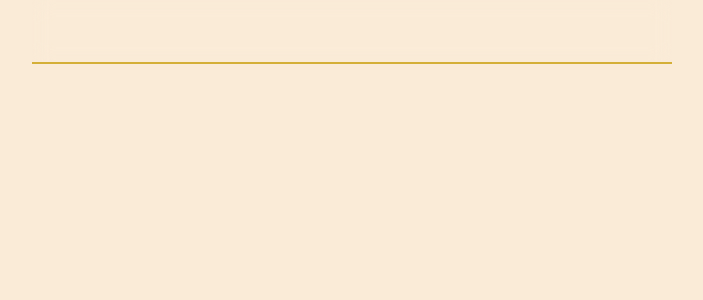
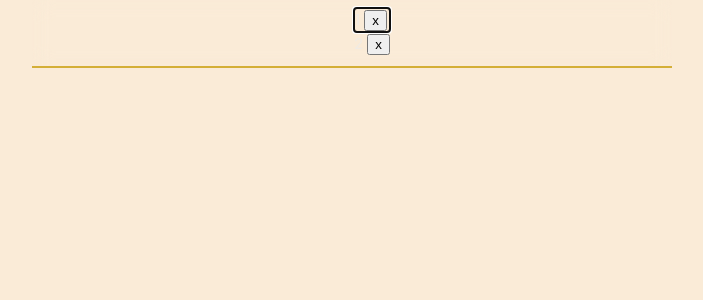
Before and after one commit to paul7Junior/vue3-llm-speak-easy-flow, a Vue app: page / in a window 1280 px wide. Shown: the top 300 px of the page, without its empty margins (288-991 px from the left). Built offline with nearby package versions, Linux system fonts and the light colour scheme.

Commit message:
with submit get first item to opacify and second item replace it

```diff
--- a/src/speakEasyFlow.vue
+++ b/src/speakEasyFlow.vue
@@ -11,7 +11,7 @@
             <div ref="groupConv" class="main-container">
                 <div class="center-wrapper">
                     <div>
-                        <transition-group name="list">
+                        <!-- <transition-group name="list">
                             <div v-for="(item, index) in divs" :contenteditable=isReadOnly[index] :key="item"
                                 :ref="el => inputRefs[index] = el"
                                 :class="['list-item', 'expanding-content', { 'indexzero': index === 0 }, { 'indexone': index === 1 }]"
@@ -19,9 +19,21 @@
                                 @transitionend="handleTransitionEnd">
                                 {{ conversation[index] }}
                             </div>
-                            <span key='fakeKey' style="height: 0;" ref="measure">{{ conversation[index] }}</span>
-                        </transition-group>
+                        </transition-group> -->
 
+
+                        <TransitionGroup tag="ul" name="fade" class="container">
+                        <div v-for="(item, index) in divs"
+                        class="item"
+                        :contenteditable=contenteditable[index]
+                        :key="item"
+                        :ref="el => inputRefs[index] = el"
+                        @keydown.enter.prevent="submit"
+                        >
+                        {{ item }}
+                        <button @click="remove(index)">x</button>
+                        </div>
+                    </TransitionGroup>
                     </div>
                 </div>
             </div>
@@ -36,8 +48,13 @@ import { ref, onMounted, onUnmounted, watchEffect } from 'vue';
 import historicalConversations from './components/HistoricalConversation.vue'
 
 
-const divs = ref(['1', '2', '3']);
-const isReadOnly = ref(['false', 'true', 'false']);
+const getInitialItems = () => [1, 2, 3, 4, 5]
+const items = ref(getInitialItems())
+
+const focusedIndex = ref(0)
+const player = ref('human')
+const divs = ref(['1', '2']);
+const contenteditable = ref(['true', 'true']);
 const conversation = ref(['', '']);
 const inputRefs = ref([]);
 const MAX_WIDTH_VW = ref(50);
@@ -49,7 +66,6 @@ const currentBottomInVh = ref(100 - VISIBLE_HEIGHT_VH.value);
 const content = ref(null);
 const groupConv = ref(null);
 let scrolling = false;
-const measure = ref(null);
 const initialLineHeight = ref(null)
 const touchDown = ref(false)
 const toArchive = ref('')
@@ -57,24 +73,30 @@ const isWheelEventTriggered = ref(false);
 
 const historicalConv = ref()
 
+function remove(index) {
+    divs.value.splice(index, 1)
+}
 
 const updateText = (event) => {
     conversation.value = [conversation.value[0], event.target.textContent];
 };
 
 const submit = () => {
-    divs.value = [divs.value[1], divs.value[0], divs.value[2]];
-    toArchive.value = conversation.value[1]
-    conversation.value = [conversation.value[1], '']
-    inputRefs.value[0].style.height = initialLineHeight.value
-    updateVisibleHeightAndBottom()
+    if (player.value === 'human') {
+        divs.value.splice(0, 1)
+    }
+    // divs.value = [divs.value[1], divs.value[0], divs.value[2]];
+    // toArchive.value = conversation.value[1]
+    // conversation.value = [conversation.value[1], '']
+    // inputRefs.value[0].style.height = initialLineHeight.value
+    // updateVisibleHeightAndBottom()
 };
 
 const updateVisibleHeightAndBottom = () => {
     if (!hasBeenManuallyScrolled.value) {
         console.log('inputRefsinputRefs', inputRefs.value[0].style.offsetHeight)
         console.log('inputRefsinputRefs', inputRefs.value[0].offsetHeight)
-        let currentHeightContainer = convertPxToVh(groupConv.value.offsetHeight - inputRefs.value[0].offsetHeight - 4)
+        let currentHeightContainer = convertPxToVh(groupConv.value.offsetHeight)
         currentBottomInVh.value = 100 - currentHeightContainer
         VISIBLE_HEIGHT_VH.value = 100 - currentBottomInVh.value
         content.value.style.bottom = currentBottomInVh.value + 'vh'
@@ -82,12 +104,12 @@ const updateVisibleHeightAndBottom = () => {
 }
 
 const handleTransitionEnd = () => {
-    inputRefs.value[1].focus();
+    inputRefs.value[focusedIndex.value].focus();
 };
 
 const scrollContainerClick = (event) => {
     event.stopPropagation();
-    inputRefs.value[1].focus();
+    inputRefs.value[focusedIndex.value].focus();
 }
 
 const resizeInput = (index) => {
@@ -100,7 +122,7 @@ const resizeInput = (index) => {
 };
 
 onMounted(() => {
-    inputRefs.value[1].focus();
+    inputRefs.value[focusedIndex.value].focus();
     window.addEventListener('wheel', handleScroll);
     updateVisibleHeightAndBottom()
     initialLineHeight.value = inputRefs.value[0].style.height
@@ -265,7 +287,27 @@ watchEffect(() => {
     transition: all 2s ease;
 }
 
+.list-leave-to {
+    opacity: 0;
+}
+
 .scroll-container.no-transition {
     transition: none !important;
 }
+
+
+.fade-move,
+.fade-enter-active,
+.fade-leave-active {
+  transition: all 0.5s cubic-bezier(0.55, 0, 0.1, 1);
+}
+
+.fade-enter-from,
+.fade-leave-to {
+  opacity: 0;
+}
+
+.fade-leave-active {
+  position: absolute;
+}
 </style>
```
